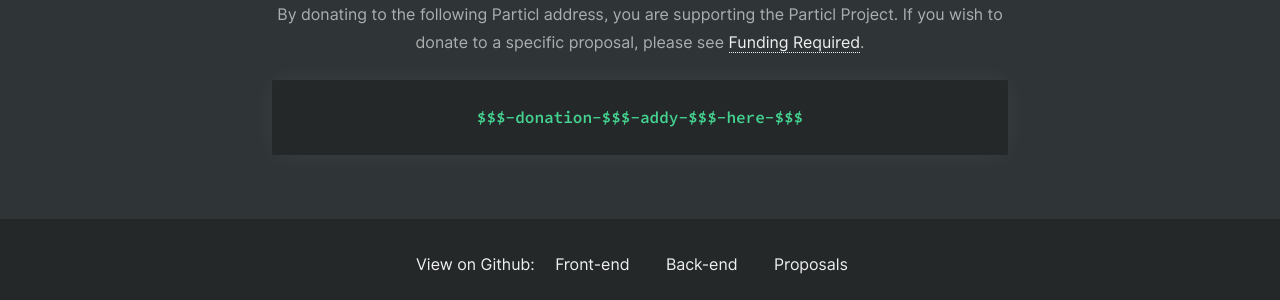
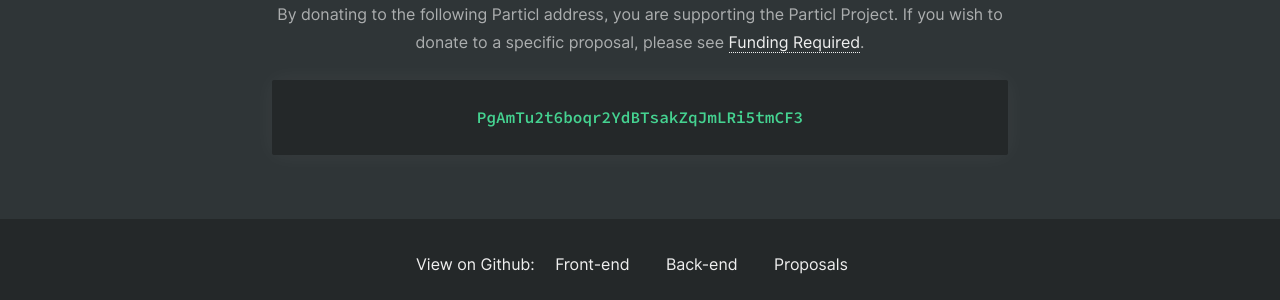
Before and after one commit to particl/ccs-front, a Jekyll site: the page built from index.md, in a window 1280 px wide. Shown: the part 1059-1359 px from the top of the page. Built offline with Jekyll 4.4.1, drawn with Linux system fonts in a browser that asks for light colours; some web fonts are replaced.

Commit message:
config: change donation address

```diff
--- a/_config.yml
+++ b/_config.yml
@@ -5,7 +5,7 @@
 baseurl: ""
 url: "https://particl.io/"
 
-donation-address: "$$$-donation-$$$-addy-$$$-here-$$$"
+donation-address: "PgAmTu2t6boqr2YdBTsakZqJmLRi5tmCF3"
 
 markdown: kramdown
 
```
